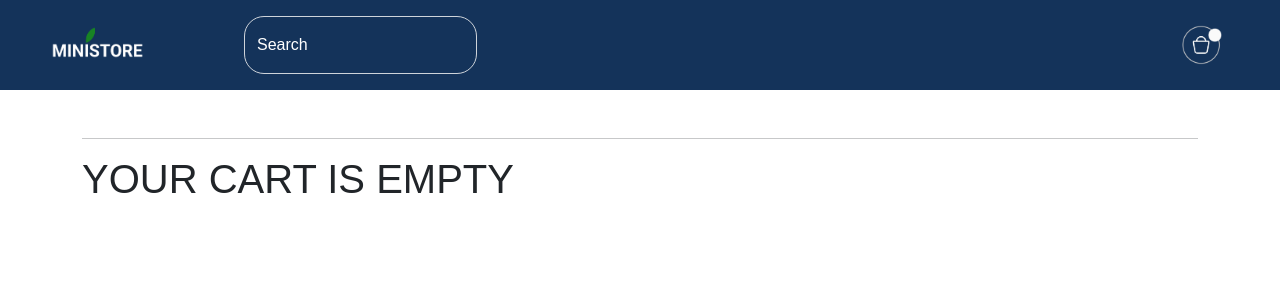
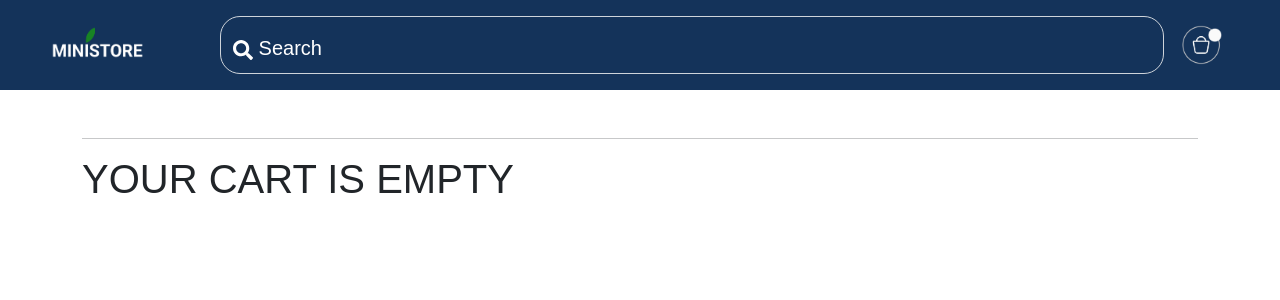
Before and after one commit to Noble-247/timbu-cloud-shop-HNG11-Task-2, a React (Vite) app: page /cart in a window 1280 px wide. Shown: the top 300 px of the page. Built offline with nearby package versions, Linux system fonts and the light colour scheme.

Commit message:
modified the searchbar in the navigation, and the buttons in the CartItem

```diff
--- a/src/components/NavBar.jsx
+++ b/src/components/NavBar.jsx
@@ -10,6 +10,7 @@ import {
 import { NavLink } from "react-router-dom";
 import Logo from "../assets/logo.png";
 import ShoppingBag from "../assets/shopping-bag.png";
+import { FaSearch } from "react-icons/fa";
 
 export default function NavBar({ handleShow }) {
   const iconStyles = {
@@ -19,6 +20,8 @@ export default function NavBar({ handleShow }) {
     marginBottom: "5px",
   };
 
+  // eslint-disable-next-line react/jsx-key
+  const inputPlaceholder = [<FaSearch />, " Search"];
   return (
     <Navbar
       expand="lg"
@@ -36,16 +39,19 @@ export default function NavBar({ handleShow }) {
         </NavLink>
         <Navbar.Toggle aria-controls="navbarScroll" />
         <Navbar.Collapse id="navbarScroll">
-          <Form className="d-flex mt-4 mt-lg-0 ms-lg-5 ps-lg-5">
+          <Form className="d-flex mt-4 mt-lg-0 ms-lg-5 ps-lg-4 me-2 w-100">
             <FloatingLabel
               controlId="floatingInput"
-              label="Search"
-              className="text-white w-100"
+              label={inputPlaceholder.map((placeholder) => placeholder)}
+              className="text-white p-0 m-0 w-100"
+              style={{ fontSize: "20px" }}
             >
               <Form.Control
-                style={{ borderRadius: "20px" }}
+                style={{
+                  borderRadius: "20px",
+                }}
                 type="search"
-                placeholder="name@example.com"
+                placeholder="search"
                 className="bg-transparent text-white ms-0"
               />
             </FloatingLabel>
--- a/src/pages/cart/CartItem.jsx
+++ b/src/pages/cart/CartItem.jsx
@@ -1,7 +1,7 @@
 import PropTypes from "prop-types";
 import { useContext } from "react";
 import { ShopContext } from "../../context/shopContext";
-import { Col } from "react-bootstrap";
+import { Col, ButtonGroup, Button } from "react-bootstrap";
 import { BiTrash } from "react-icons/bi";
 
 function CartItem({ id, name, image, price }) {
@@ -24,34 +24,42 @@ function CartItem({ id, name, image, price }) {
           <p>${price}</p>
           <div className="d-flex justify-content-between align-items-center">
             <div>
-              <button
-                style={{ padding: "4px", width: "35px", borderRadius: "0px" }}
-                className="btn btn-outline-primary"
+              <ButtonGroup aria-label="Basic example">
+                <Button
+                  style={{ width: "35px" }}
+                  className="border border-1 border-primary"
+                  variant="white"
                   onClick={() => removeFromCart(id)}
                 >
                   -
-              </button>
-
+                </Button>
+                <Button
+                  className="border border-1 border-primary"
+                  variant="white"
+                  onClick={() => removeFromCart(id)}
+                >
                   <input
                     type="text"
                     style={{
-                  width: "35px",
-                  padding: "4px",
+                      width: "12px",
                       textAlign: "center",
-                  borderRadius: "0px",
+                      border: "0px",
                     }}
                     value={cartItems[id]}
                     onChange={(event) =>
                       updateCartItemCount(Number(event.target.value), id)
                     }
                   />
-              <button
-                style={{ padding: "4px", width: "35px", borderRadius: "0px" }}
-                className="btn btn-outline-primary"
+                </Button>
+                <Button
+                  style={{ width: "35px" }}
+                  className="border border-1 border-primary"
+                  variant="white"
                   onClick={() => addToCart(id)}
                 >
                   +
-              </button>
+                </Button>
+              </ButtonGroup>
             </div>
             <div style={{ paddingRight: "60px" }}>
               <button
```
Lines whose indentation alone changed are shown as unchanged.
